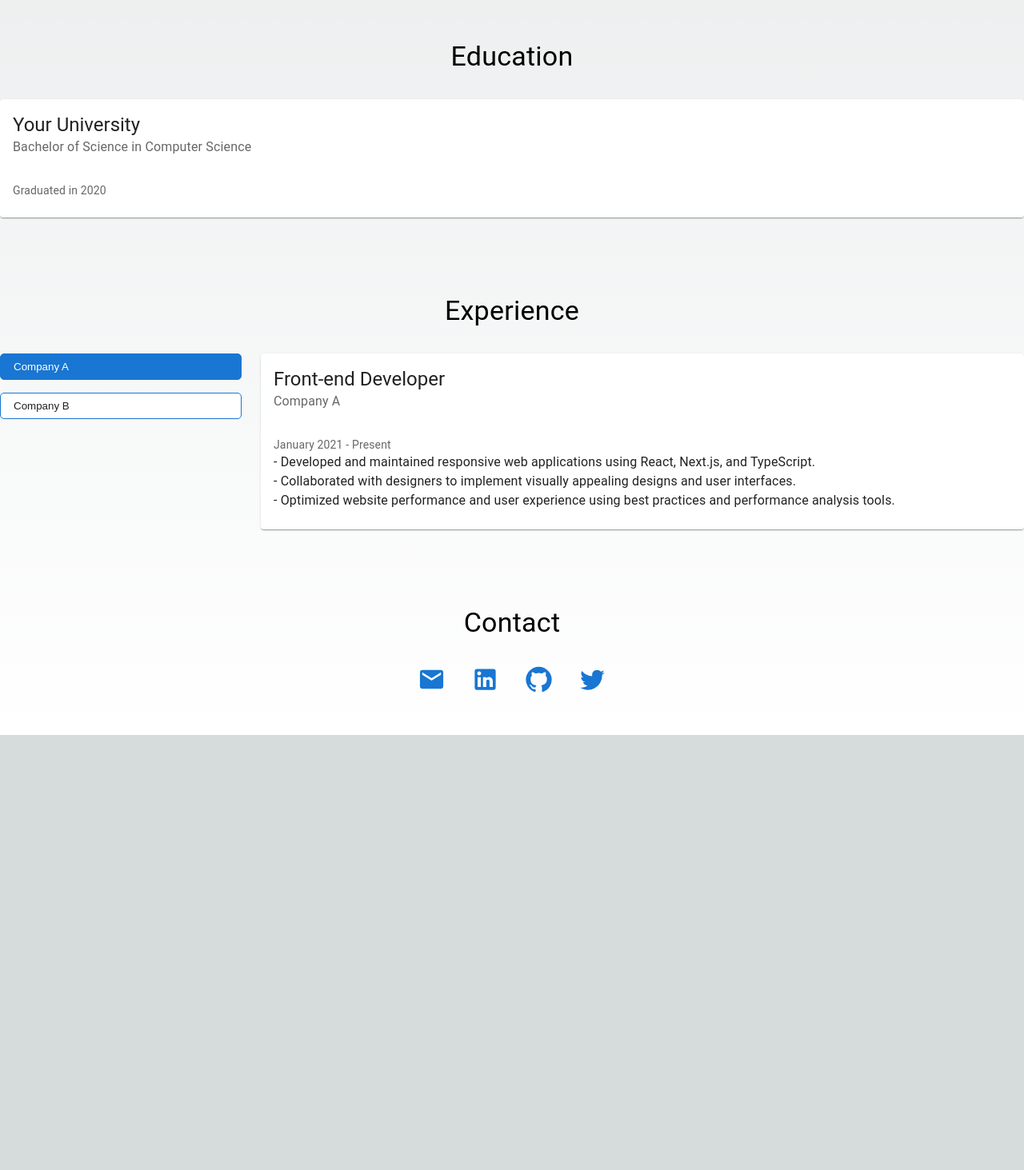
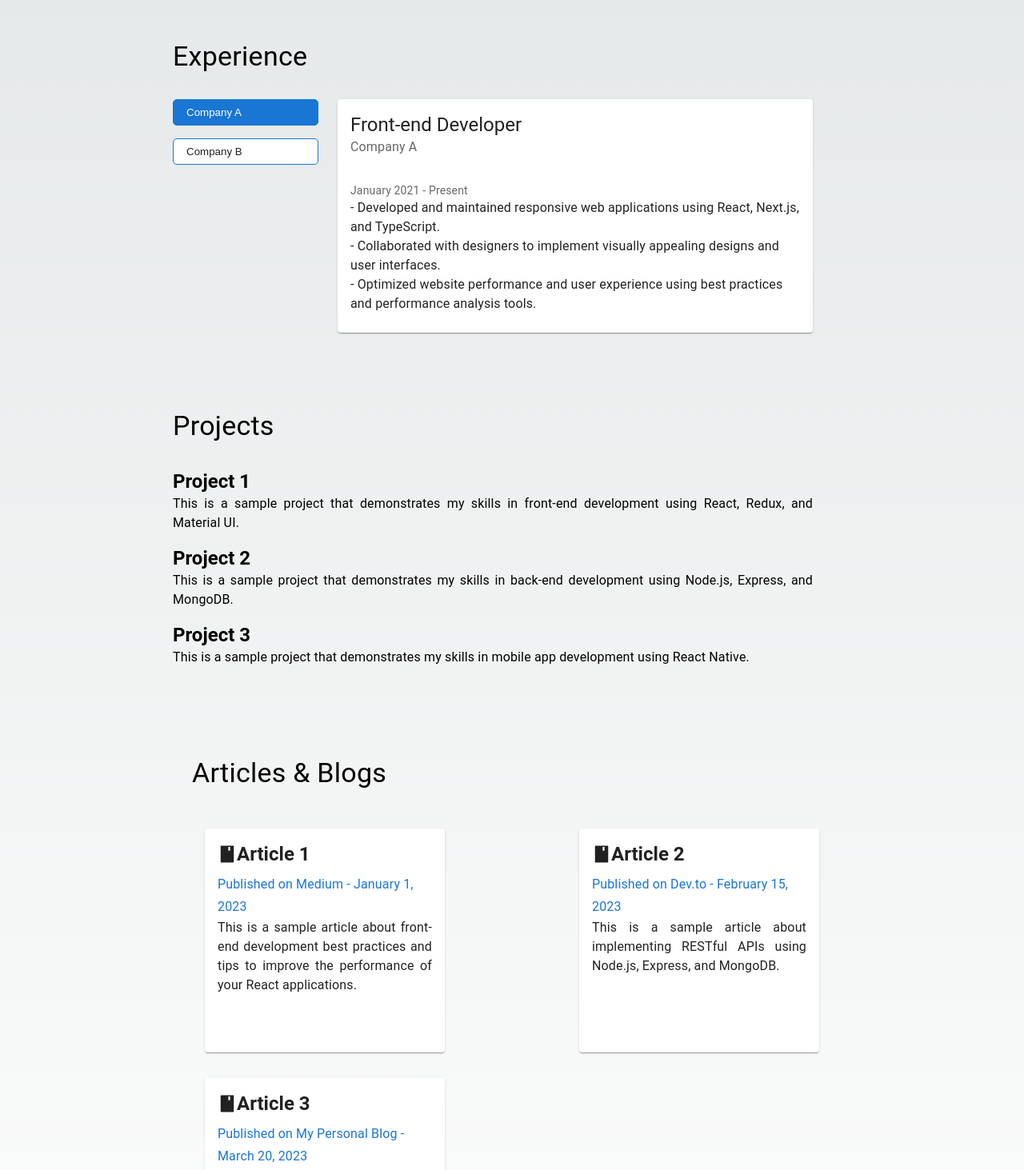
Before and after one commit to michinoins/portfolio, a Next.js app: page / in a window 1280 px wide. Shown: the part 1240-2703 px from the top of the page at 80% size. Before the commit the page ends 2159 px from the top, so only its background shows below. Built offline with nearby package versions, Linux system fonts and the light colour scheme.

Commit message:
add: project, article section

```diff
--- a/pages/components/AboutSection.tsx
+++ b/pages/components/AboutSection.tsx
@@ -16,7 +16,7 @@ import {
 
 const Section = styled.section`
   display: flex;
-  justify-content: space-around;
+  justify-content: center;
   align-items: center;
   padding: 3rem 0;
 `;
@@ -34,6 +34,7 @@ const Content = styled.div`
   flex-direction: column;
   justify-content: space-between;
   align-items: flex-start;
+  margin-right: 3rem;
 `;
 
 const SectionTitle = styled(Typography)`
--- /dev/null
+++ b/pages/components/ArticleSection.tsx
@@ -0,0 +1,126 @@
+import React from "react";
+import { Card, CardActionArea, CardContent, Typography } from "@mui/material";
+import styled from "@emotion/styled";
+import { keyframes } from "@emotion/react";
+import { AiFillBook } from "react-icons/ai";
+
+const fadeInAnimation = keyframes`
+  from {
+    opacity: 0;
+  }
+  to {
+    opacity: 1;
+  }
+`;
+
+const Section = styled.section`
+  display: flex;
+  justify-content: center;
+  align-items: center;
+  flex-wrap: wrap;
+  padding: 3rem 0;
+`;
+
+const Content = styled.div`
+  max-width: 800px;
+  display: flex;
+  flex-direction: column;
+  justify-content: space-between;
+  align-items: flex-start;
+`;
+
+const SectionTitle = styled(Typography)`
+  margin-bottom: 2rem;
+`;
+
+const CardContainer = styled.div`
+  display: flex;
+  justify-content: space-between;
+  flex-wrap: wrap;
+`;
+
+const StyledCard = styled(Card)`
+  width: 300px;
+  height: 280px;
+  margin: 1rem;
+  transition: transform 0.3s, box-shadow 0.3s;
+  &:hover {
+    transform: translateY(-1rem);
+    box-shadow: 0 4px 20px rgba(0, 0, 0, 0.1);
+  }
+`;
+
+const CardTitle = styled(Typography)`
+  font-weight: bold;
+`;
+
+const CardSubtitle = styled(Typography)`
+  color: #1976d2;
+`;
+
+const CardDescription = styled(Typography)`
+  text-align: justify;
+  height: 100%;
+  overflow: hidden;
+`;
+
+const IconContainer = styled.div`
+  display: flex;
+  align-items: center;
+  margin-bottom: 0.5rem;
+`;
+
+interface ArticleSectionProps {
+  id: string;
+}
+
+const ArticleSection: React.FC<ArticleSectionProps> = ({ id }) => {
+  const articles = [
+    {
+      title: "Article 1",
+      subtitle: "Published on Medium - January 1, 2023",
+      description:
+        "This is a sample article about front-end development best practices and tips to improve the performance of your React applications.",
+    },
+    {
+      title: "Article 2",
+      subtitle: "Published on Dev.to - February 15, 2023",
+      description:
+        "This is a sample article about implementing RESTful APIs using Node.js, Express, and MongoDB.",
+    },
+    {
+      title: "Article 3",
+      subtitle: "Published on My Personal Blog - March 20, 2023",
+      description:
+        "This is a sample article about developing mobile applications using React Native and best practices for optimizing their performance.",
+    },
+  ];
+
+  return (
+    <Section id={id}>
+      <Content>
+        <SectionTitle variant="h4">Articles & Blogs</SectionTitle>
+        <CardContainer>
+          {articles.map((article, index) => (
+            <StyledCard key={index}>
+              <CardActionArea>
+                <CardContent>
+                  <IconContainer>
+                    <AiFillBook size={24} />
+                    <CardTitle variant="h5">{article.title}</CardTitle>
+                  </IconContainer>
+                  <CardSubtitle variant="subtitle1">
+                    {article.subtitle}
+                  </CardSubtitle>
+                  <CardDescription>{article.description}</CardDescription>
+                </CardContent>
+              </CardActionArea>
+            </StyledCard>
+          ))}
+        </CardContainer>
+      </Content>
+    </Section>
+  );
+};
+
+export default ArticleSection;
--- a/pages/components/EducationSection.tsx
+++ /dev/null
@@ -1,36 +0,0 @@
-import React from "react";
-import { Typography, Card, CardContent, CardHeader } from "@mui/material";
-import styled from "@emotion/styled";
-
-const Section = styled.section`
-  padding: 3rem 0;
-`;
-
-const SectionTitle = styled(Typography)`
-  margin-bottom: 2rem;
-  text-align: center;
-`;
-interface ContactSectionProps {
-  id: string;
-}
-
-const EducationSection: React.FC<ContactSectionProps> = ({ id }) => {
-  return (
-    <Section id={id}>
-      <SectionTitle variant="h4">Education</SectionTitle>
-      <Card>
-        <CardHeader
-          title="Your University"
-          subheader="Bachelor of Science in Computer Science"
-        />
-        <CardContent>
-          <Typography variant="body2" color="text.secondary">
-            Graduated in 2020
-          </Typography>
-        </CardContent>
-      </Card>
-    </Section>
-  );
-};
-
-export default EducationSection;
--- a/pages/components/ExperienceSection.tsx
+++ b/pages/components/ExperienceSection.tsx
@@ -1,12 +1,5 @@
 import React, { useState } from "react";
-import {
-  Typography,
-  Card,
-  CardContent,
-  CardHeader,
-  Box,
-  Grid,
-} from "@mui/material";
+import { Typography, Card, CardContent, CardHeader, Grid } from "@mui/material";
 import styled from "@emotion/styled";
 import { keyframes } from "@emotion/react";
 
@@ -20,12 +13,23 @@ const fadeInAnimation = keyframes`
 `;
 
 const Section = styled.section`
+  display: flex;
+  justify-content: center;
+  align-items: center;
   padding: 3rem 0;
+`;
+
+const Content = styled.div`
+  max-width: 800px;
+  display: flex;
+  flex-direction: column;
+  justify-content: space-between;
+  align-items: flex-start;
+  margin-right: 3rem;
 `;
 
 const SectionTitle = styled(Typography)`
   margin-bottom: 2rem;
-  text-align: center;
 `;
 
 const CompanyButton = styled.button`
@@ -80,11 +84,11 @@ const ExperienceSection: React.FC<ExperienceSectionProps> = ({ id }) => {
       ],
     },
   ];
-
   const selectedCompany = companies[selectedCompanyIndex];
 
   return (
     <Section id={id}>
+      <Content>
         <SectionTitle variant="h4">Experience</SectionTitle>
         <Grid container spacing={3}>
           <Grid item xs={12} sm={4} md={3}>
@@ -117,6 +121,7 @@ const ExperienceSection: React.FC<ExperienceSectionProps> = ({ id }) => {
             </Card>
           </Grid>
         </Grid>
+      </Content>
     </Section>
   );
 };
--- /dev/null
+++ b/pages/components/ProjectSection.tsx
@@ -0,0 +1,106 @@
+// src/components/ProjectSection.tsx
+import React from "react";
+import { Typography } from "@mui/material";
+import styled from "@emotion/styled";
+import { keyframes } from "@emotion/react";
+
+const fadeInAnimation = keyframes`
+  from {
+    opacity: 0;
+  }
+  to {
+    opacity: 1;
+  }
+`;
+
+const Section = styled.section`
+  display: flex;
+  justify-content: center;
+  align-items: center;
+  padding: 3rem 0;
+`;
+
+const Content = styled.div`
+  max-width: 800px;
+  display: flex;
+  flex-direction: column;
+  justify-content: space-between;
+  align-items: flex-start;
+  margin-right: 3rem;
+`;
+
+const SectionTitle = styled(Typography)`
+  margin-bottom: 2rem;
+`;
+
+const List = styled.ul`
+  list-style: none;
+  padding: 0;
+  margin: 0;
+`;
+
+const ListItem = styled.li`
+  animation: 1s ${fadeInAnimation};
+  display: flex;
+  flex-direction: column;
+  justify-content: center;
+  align-items: flex-start;
+  margin-bottom: 1rem;
+`;
+
+const ListItemTitle = styled(Typography)`
+  font-weight: bold;
+`;
+
+const ListItemSubtitle = styled(Typography)`
+  color: #1976d2;
+`;
+
+const ListItemDescription = styled(Typography)`
+  text-align: justify;
+`;
+
+interface ProjectSectionProps {
+  id: string;
+}
+
+const ProjectSection: React.FC<ProjectSectionProps> = ({ id }) => {
+  const projects = [
+    {
+      title: "Project 1",
+      description:
+        "This is a sample project that demonstrates my skills in front-end development using React, Redux, and Material UI.",
+      technologies: ["React", "Redux", "Material UI"],
+    },
+    {
+      title: "Project 2",
+      description:
+        "This is a sample project that demonstrates my skills in back-end development using Node.js, Express, and MongoDB.",
+      technologies: ["Node.js", "Express", "MongoDB"],
+    },
+    {
+      title: "Project 3",
+      description:
+        "This is a sample project that demonstrates my skills in mobile app development using React Native.",
+      technologies: ["React Native"],
+    },
+  ];
+
+  return (
+    <Section id={id}>
+      <Content>
+        <SectionTitle variant="h4">Projects</SectionTitle>
+        <List>
+          {projects.map((project, index) => (
+            <ListItem key={index}>
+              <ListItemTitle variant="h5">{project.title}</ListItemTitle>
+              <ListItemDescription>{project.description}</ListItemDescription>
+            </ListItem>
+          ))}
+        </List>
+      </Content>
+    </Section>
+  );
+};
+
+export default ProjectSection;
--- a/pages/index.tsx
+++ b/pages/index.tsx
@@ -3,10 +3,10 @@ import type { NextPage } from "next";
 import Header from "./components/Header";
 import HeroSection from "./components/HeroSection";
 import AboutSection from "./components/AboutSection";
-import EducationSection from "./components/EducationSection";
 import ExperienceSection from "./components/ExperienceSection";
 import ContactSection from "./components/ContactSection";
-
+import ProjectSection from "./components/ProjectSection";
+import ArticleSection from "./components/ArticleSection";
 const Home: NextPage = () => {
   const [isLoading, setIsLoading] = useState(true);
 
@@ -15,8 +15,9 @@ const Home: NextPage = () => {
       <Header />
       <HeroSection setIsLoading={setIsLoading} />
       <AboutSection id="about" />
-      <EducationSection id="education" />
       <ExperienceSection id="experience" />
+      <ProjectSection id="projects" />
+      <ArticleSection id="articles" />
       <ContactSection id="contact" />
     </>
   );
```
Lines whose indentation alone changed are shown as unchanged.
